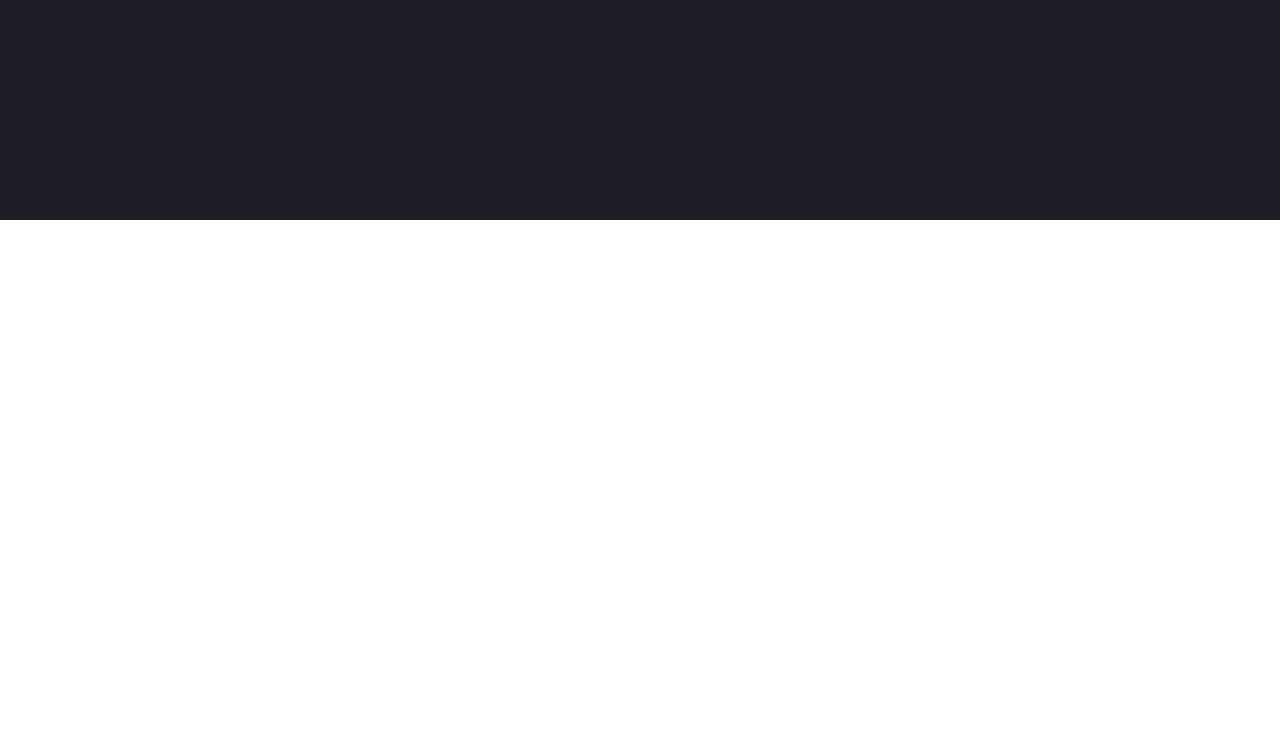
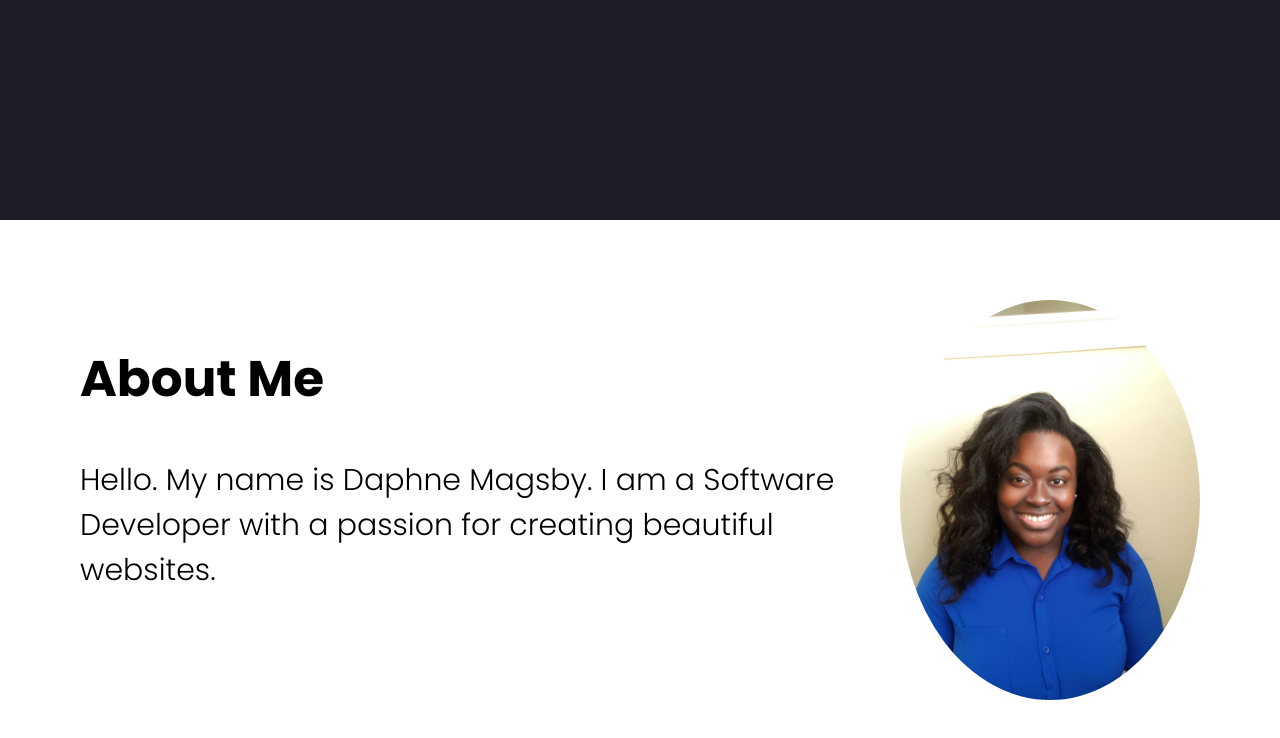
Before and after one commit to daphnemagsby/portfolio1, a plain HTML site: page index.html in a window 1280 px wide. Shown: the part 580-1318 px from the top of the page. Before the commit the page ends 940 px from the top, so only its background shows below. Drawn offline with Linux system fonts and the light colour scheme.

Commit message:
Added about me section

```diff
--- a/index.html
+++ b/index.html
@@ -42,6 +42,16 @@
 			</div>
 		</section>
 
+		<section class="sub-section" id="about-me">
+			<div class="information">
+				<h2>About Me</h2>
+				<p>Hello. My name is Daphne Magsby. I am a Software Developer with a passion for creating beautiful websites.</p>
+			</div>
+			<div class="headshot-container">
+				<img class="headshot" src="images/headshot.jpg" alt="Daphne Magsby headshot"/>
+			</div>
+		</section>
+
 		<script type="text/javascript" src="scripts/script.js"></script>
 	</body>
 </html>
--- a/styles/style.css
+++ b/styles/style.css
@@ -100,3 +100,24 @@ p {
 .hamburger:focus{
     outline: 0;
 }
+
+.sub-section {
+    display: flex;
+    justify-content: space-around;
+    padding: 80px;
+}
+
+h2 {
+    font-size: 50px;
+}
+
+.headshot-container {
+    display: flex;
+    align-items: center;
+}
+
+.headshot {
+    width: 300px;
+    border-radius: 50%;
+    margin-left: 40px;
+}
```
Also changed, not shown: images/headshot.jpg (added).
